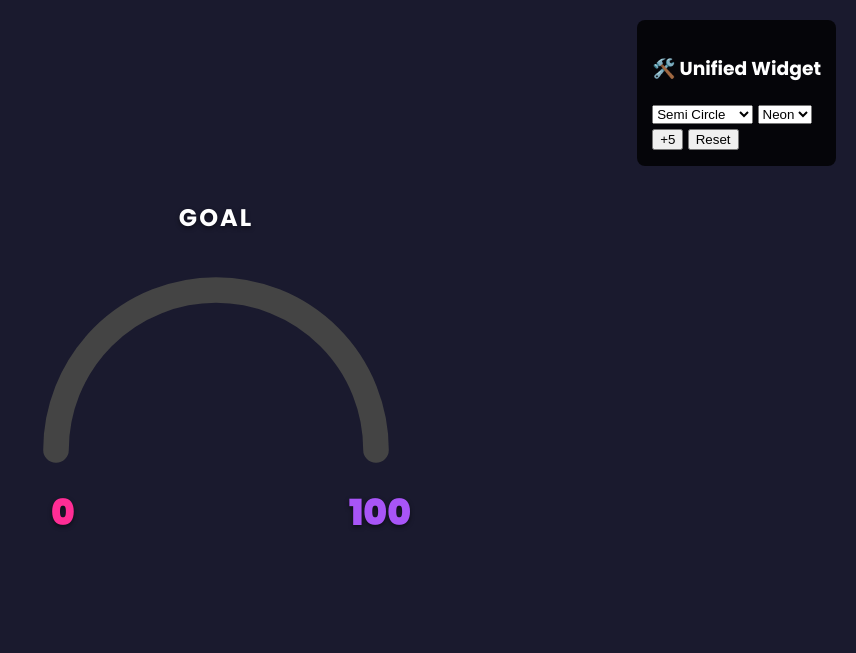
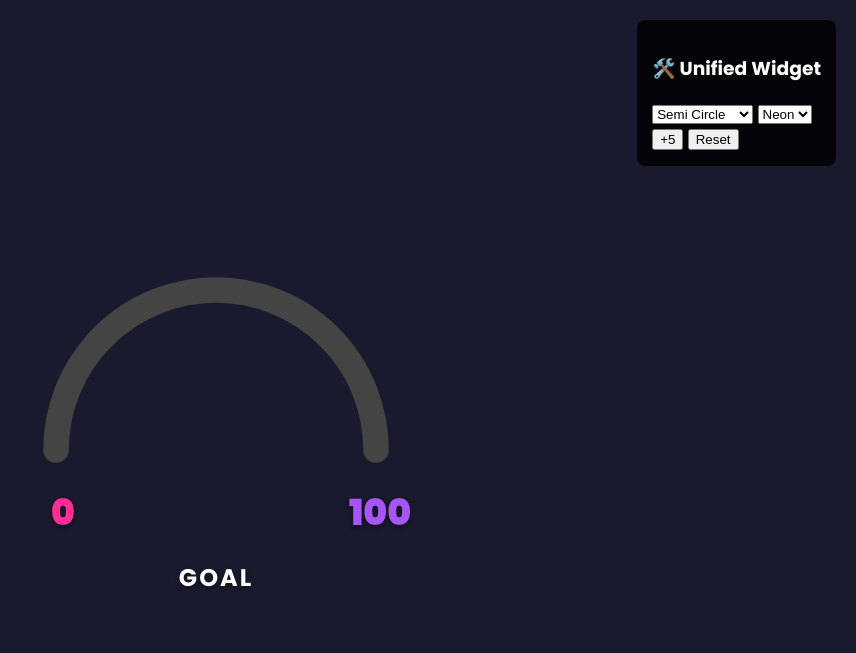
Before and after one commit to mr-shade/goal-widget, a plain HTML site: page unified-widget/widget.html in a window 1280 px wide. Shown: the whole page, without its empty margins (424-1280 px from the left). Drawn offline with Linux system fonts and the light colour scheme.

Commit message:
feat: Add title position option for semi mode with corresponding CSS adjustments.

```diff
--- a/unified-widget/widget.css
+++ b/unified-widget/widget.css
@@ -282,9 +282,22 @@ body.dev {
 
 /* Position Title */
 /* Semi: Top Center - Move to very top */
-.mode-semi #title-el {
+/* Position Title */
+
+/* Default & Top Position for Semi */
+.mode-semi.title-top #title-el {
     position: absolute;
     top: 0px;
+    bottom: auto;
+    left: 0;
+    width: 100%;
+}
+
+/* Bottom Position for Semi (User Option) */
+.mode-semi.title-bottom #title-el {
+    position: absolute;
+    top: auto;
+    bottom: 0px;
     left: 0;
     width: 100%;
 }
--- a/unified-widget/widget.js
+++ b/unified-widget/widget.js
@@ -38,6 +38,7 @@ function init(fieldData, sessionData) {
         startValueColor: '#ff2d95',
         goalValueColor: '#a855f7',
         titleText: 'GOAL',
+        titlePosition: 'bottom',
         fontFamily: 'Poppins',
         goalValue: 100,
         startingValue: 0,
@@ -109,7 +110,7 @@ function applyStyles() {
     const titleEl = document.getElementById('title-el');
     titleEl.innerText = settings.titleText;
 
-    document.body.className = `mode-${settings.shapeMode} style-${settings.styleMode} ${settings.imageUrl ? 'has-image' : ''}`;
+    document.body.className = `mode-${settings.shapeMode} style-${settings.styleMode} title-${settings.titlePosition} ${settings.imageUrl ? 'has-image' : ''}`;
     if (typeof isDev !== 'undefined' && isDev) document.body.classList.add('dev');
 }
 
```
